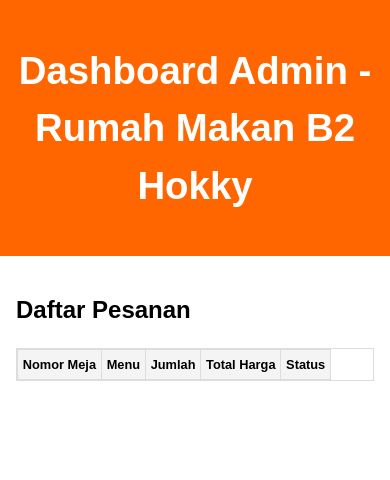
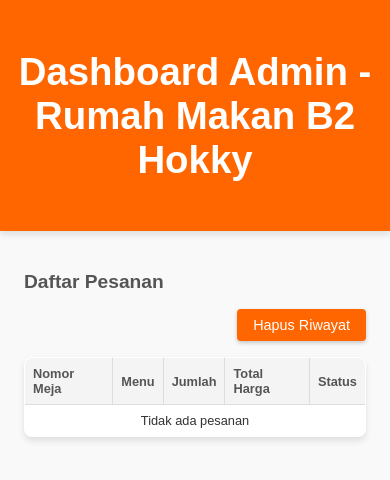
Before and after one commit to malvind23/malvinadmin.github.io, a plain HTML site: page index.html in a window 390 px wide. Drawn offline with Linux system fonts and the light colour scheme.

Commit message:
Update index.html

```diff
--- a/index.html
+++ b/index.html
@@ -6,39 +6,84 @@
     <title>Dashboard Admin - Rumah Makan B2 Hokky</title>
     <style>
         body {
-            font-family: Arial, sans-serif;
+            font-family: 'Arial', sans-serif;
             margin: 0;
             padding: 0;
             box-sizing: border-box;
-            line-height: 1.5;
+            background-color: #f9f9f9;
+            color: #333;
         }
         header {
             background-color: #ff6600;
             color: #fff;
-            padding: 1rem;
+            padding: 1.5rem 1rem;
             text-align: center;
+            box-shadow: 0 4px 6px rgba(0, 0, 0, 0.1);
         }
         .container {
-            padding: 1rem;
+            padding: 1.5rem;
+            max-width: 1200px;
+            margin: 0 auto;
+        }
+        h2 {
+            margin-bottom: 1rem;
+            color: #555;
+        }
+        .actions {
+            margin: 1rem 0;
+            text-align: right;
+        }
+        .btn {
+            background-color: #ff6600;
+            color: #fff;
+            padding: 0.6rem 1.2rem;
+            border: none;
+            border-radius: 4px;
+            cursor: pointer;
+            font-size: 1rem;
+            box-shadow: 0 2px 4px rgba(0, 0, 0, 0.2);
+            transition: background-color 0.3s ease, box-shadow 0.3s ease;
+        }
+        .btn:hover {
+            background-color: #e65c00;
+            box-shadow: 0 4px 8px rgba(0, 0, 0, 0.2);
         }
         table {
             width: 100%;
             border-collapse: collapse;
-            margin-top: 1rem;
+            background-color: #fff;
+            box-shadow: 0 4px 6px rgba(0, 0, 0, 0.1);
+            border-radius: 8px;
+            overflow: hidden;
         }
         table, th, td {
             border: 1px solid #ddd;
         }
         th, td {
-            padding: 0.5rem;
+            padding: 1rem;
             text-align: left;
         }
         th {
             background-color: #f4f4f4;
+            color: #555;
+        }
+        tr:nth-child(even) {
+            background-color: #f9f9f9;
+        }
+        tr:hover {
+            background-color: #f1f1f1;
         }
         .status-select {
-            padding: 0.3rem;
+            padding: 0.5rem;
             font-size: 1rem;
+            border: 1px solid #ccc;
+            border-radius: 4px;
+            background-color: #fff;
+            cursor: pointer;
+            transition: border 0.3s ease;
+        }
+        .status-select:hover {
+            border-color: #ff6600;
         }
         /* Responsiveness */
         @media (max-width: 768px) {
@@ -46,21 +91,23 @@
                 font-size: 1.2rem;
             }
             table {
-                display: block;
-                overflow-x: auto;
                 font-size: 0.9rem;
             }
             th, td {
-                padding: 0.3rem;
-                white-space: nowrap;
+                padding: 0.7rem;
             }
         }
         @media (max-width: 480px) {
+            h2 {
+                font-size: 1.2rem;
+            }
             th, td {
                 font-size: 0.8rem;
+                padding: 0.5rem;
             }
-            .status-select {
-                font-size: 0.8rem;
+            .btn {
+                padding: 0.5rem 1rem;
+                font-size: 0.9rem;
             }
         }
     </style>
@@ -71,6 +118,9 @@
     </header>
     <div class="container">
         <h2>Daftar Pesanan</h2>
+        <div class="actions">
+            <button class="btn" onclick="clearOrderHistory()">Hapus Riwayat</button>
+        </div>
         <table>
             <thead>
                 <tr>
@@ -89,10 +139,14 @@
 
     <script>
         const adminOrders = document.getElementById('admin-orders');
-        const orders = JSON.parse(localStorage.getItem('orders')) || [];
+        let orders = JSON.parse(localStorage.getItem('orders')) || [];
 
         function updateAdminOrders() {
             adminOrders.innerHTML = '';
+            if (orders.length === 0) {
+                adminOrders.innerHTML = '<tr><td colspan="5" style="text-align:center;">Tidak ada pesanan</td></tr>';
+                return;
+            }
             orders.forEach((order, index) => {
                 const row = `<tr>
                     <td>${order.tableNumber ?? 'N/A'}</td>
@@ -117,6 +171,15 @@
             updateAdminOrders();
         }
 
+        function clearOrderHistory() {
+            if (confirm('Apakah Anda yakin ingin menghapus semua riwayat pesanan?')) {
+                orders = [];
+                localStorage.removeItem('orders');
+                updateAdminOrders();
+                alert('Riwayat pesanan berhasil dihapus.');
+            }
+        }
+
         updateAdminOrders();
     </script>
 </body>
```
